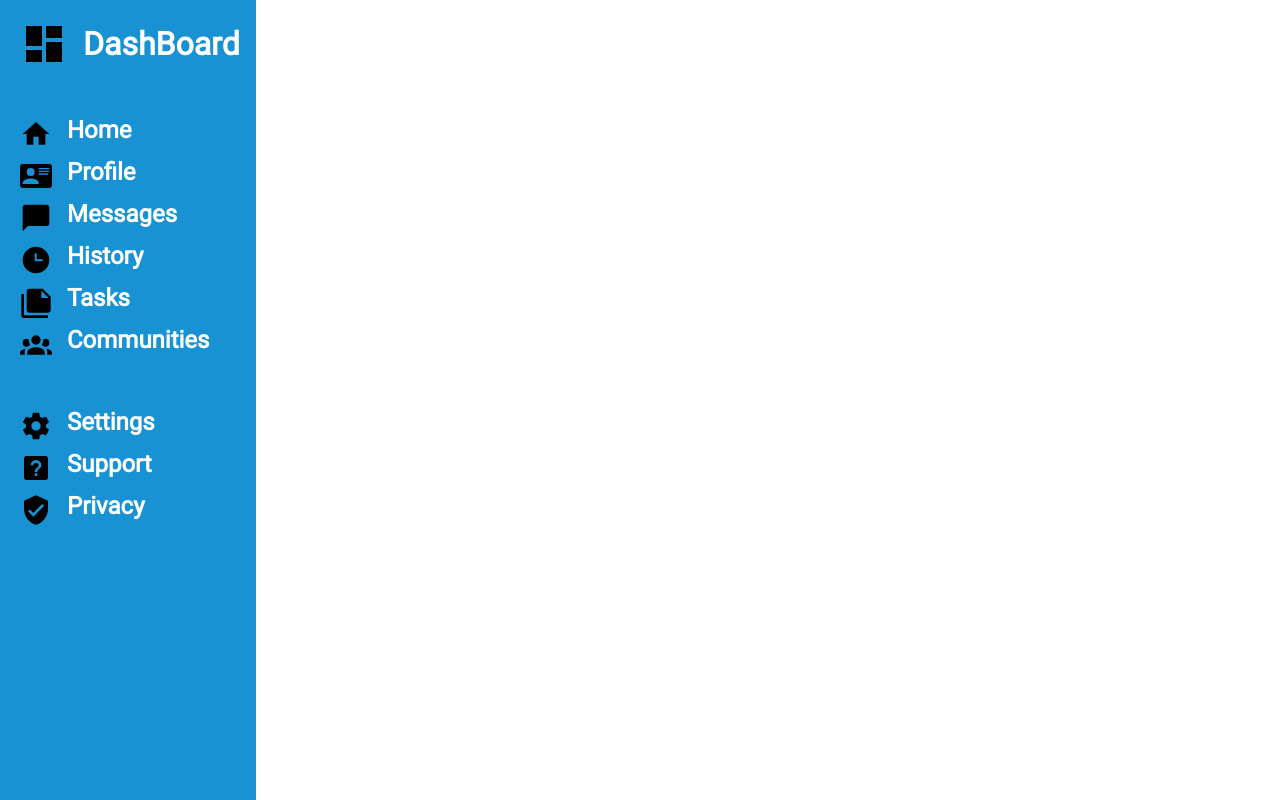
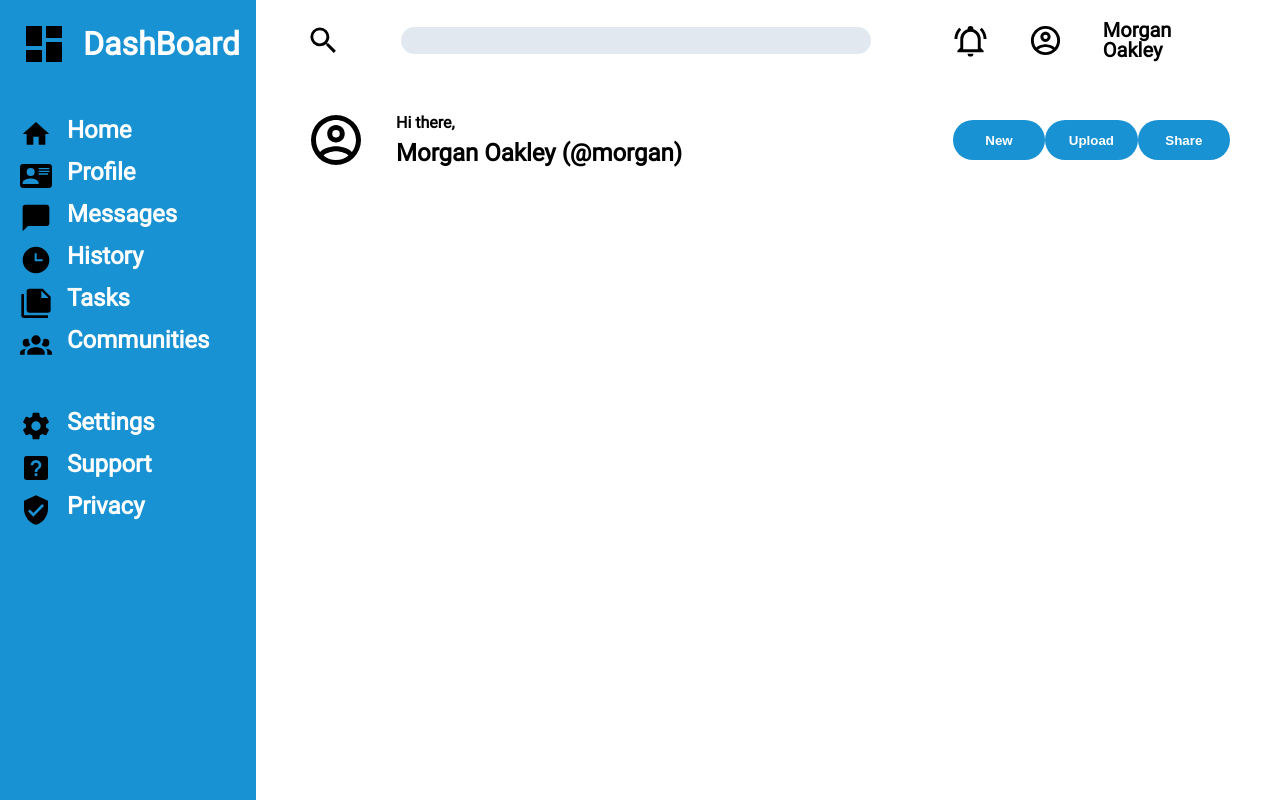
Before and after one commit to as1248/TheOdinProject-AdminDashboard, a plain HTML site: page index.html in a window 1280 px wide. Drawn offline with Linux system fonts and the light colour scheme.

Commit message:
Create header

```diff
--- a/index.html
+++ b/index.html
@@ -14,44 +14,76 @@
     </div>
     <div class="sideBar_content">
       <div>
-        <img src="./svg/home.svg" alt="home">
+        <img src="./svg/home.svg" alt="home"/>
         <div>Home</div>
       </div>
       <div>
-        <img src="./svg/card-account-details.svg" alt="profile">
+        <img src="./svg/card-account-details.svg" alt="profile"/>
         <div>Profile</div>
       </div>
       <div>
-        <img src="./svg/message.svg" alt="messages">
+        <img src="./svg/message.svg" alt="messages"/>
         <div>Messages</div>
       </div>
       <div>
-        <img src="./svg/clock-time-three.svg" alt="history">
+        <img src="./svg/clock-time-three.svg" alt="history"/>
         <div>History</div>
       </div>
       <div>
-        <img src="./svg/note-multiple.svg" alt="tasks">
+        <img src="./svg/note-multiple.svg" alt="tasks"/>
         <div>Tasks</div>
       </div>
       <div>
-        <img src="./svg/account-group.svg" alt="communities">
+        <img src="./svg/account-group.svg" alt="communities"/>
         <div>Communities</div>
       </div>
     </div>
     <div class="sideBar_content">
       <div>
-        <img src="./svg/cog.svg" alt="setting">
+        <img src="./svg/cog.svg" alt="setting"/>
         <div>Settings</div>
       </div>
       <div>
-        <img src="./svg/help-box.svg" alt="support">
+        <img src="./svg/help-box.svg" alt="support"/>
         <div>Support</div>
       </div>
       <div>
-        <img src="./svg/shield-check.svg" alt="privacy">
+        <img src="./svg/shield-check.svg" alt="privacy"/>
         <div>Privacy</div>
       </div>
     </div>
   </div>
+  <div class="main">
+    <div class="header">
+      <div class="header_search">
+        <div>
+          <img src="./svg/magnify.svg" alt="search"/>
+          <input />
+        </div>
+        <div>
+          <img src="./svg/bell-ring-outline.svg" alt="notices"/>
+          <img src="./svg/account-circle-outline.svg" alt="account"/>
+          <div>Morgan Oakley</div>
+        </div>
+      </div>
+      <div class="header_info">
+        <div>
+          <img src="./svg/account-circle-outline.svg" alt="account"/>
+          <div class="userInfo">
+            <div class="userInfo_greeting">Hi there,</div>
+            <div class="userInfo_userName">Morgan Oakley (@morgan)</div>
+          </div>
+        </div>
+        <div class="buttons">
+          <button>New</button>
+          <button>Upload</button>
+          <button>Share</button>
+        </div>
+      </div>
+    </div>
+    <div class="content">
+
+    </div>
+  </div>
 </body>
 </html>
--- a/style.css
+++ b/style.css
@@ -86,3 +86,74 @@ body {
   width: 32px;
   margin-right: 15px;
 }
+
+.header_search {
+  display: grid;
+  grid-template-columns: 70% 30%;
+  padding: 20px 50px;
+}
+
+.header_search > div {
+  display: flex;
+  align-items: center;
+  font-size: 20px;
+  font-weight: bold;
+}
+
+.header_search img {
+  width: 35px;
+  margin-right: 40px;
+}
+.header_search input {
+  border: none;
+  border-radius: 15px;
+  margin-left: 20px;
+  padding-left: 15px;
+  height: 25px;
+  width: 70%;
+  background-color: #E2E8F0;
+}
+
+.header_info {
+  display: grid;
+  grid-template-columns: 70% 30%;
+  padding: 10px 50px;
+  height: 100px;
+}
+
+.header_info img {
+  width: 60px;
+  margin-right: 30px;
+}
+
+.header_info > div {
+  display: flex;
+  align-items: center;
+}
+
+.userInfo {
+  display: flex;
+  flex-direction: column;
+  justify-content: space-between;
+  height: 50px;
+  font-weight: bold;
+}
+
+.userInfo_userName {
+  font-size: 24px;
+}
+
+.buttons {
+  display: flex;
+  justify-content: space-around;
+}
+
+.buttons > button {
+  width: 100px;
+  height: 40px;
+  border: none;
+  border-radius: 20px;
+  background-color: #1992D4;
+  color: white;
+  font-weight: bold;
+}
```
Also changed, not shown: svg/account-circle-outline.svg (added), svg/account.svg (deleted).
